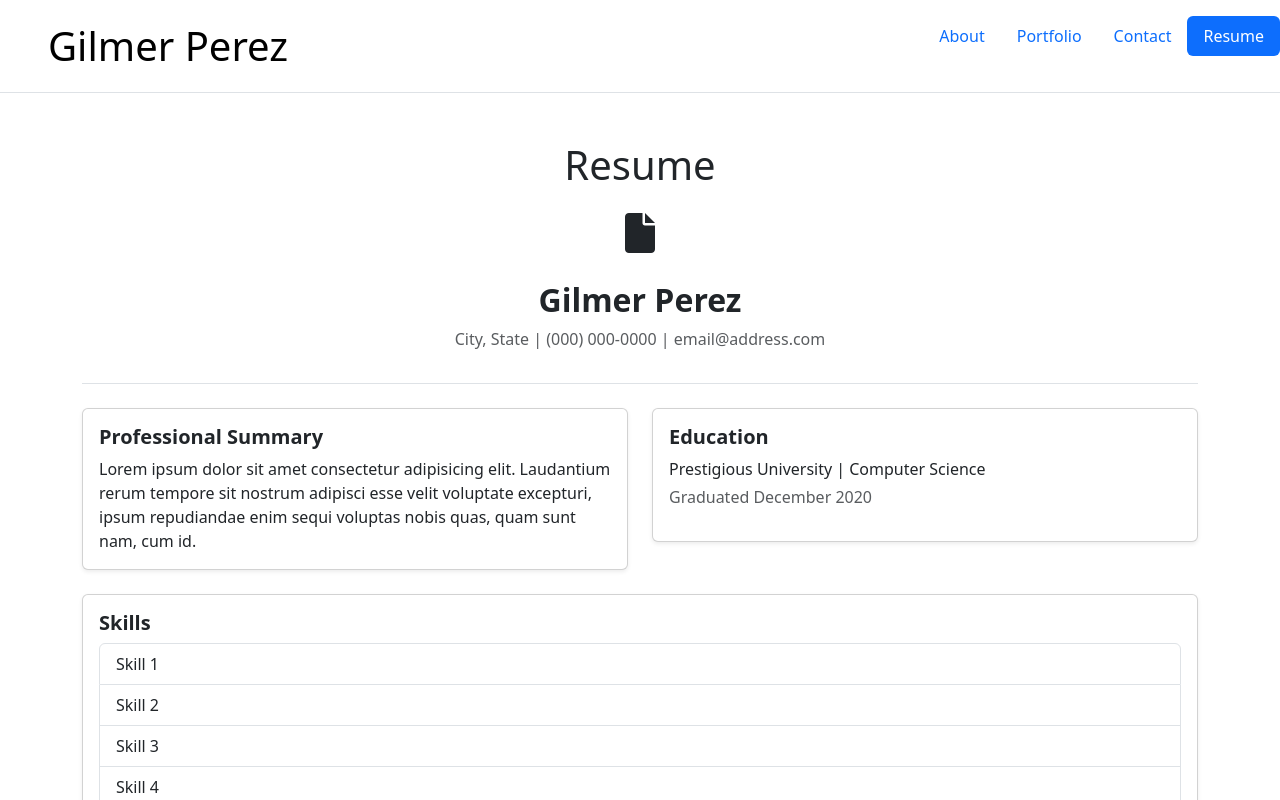
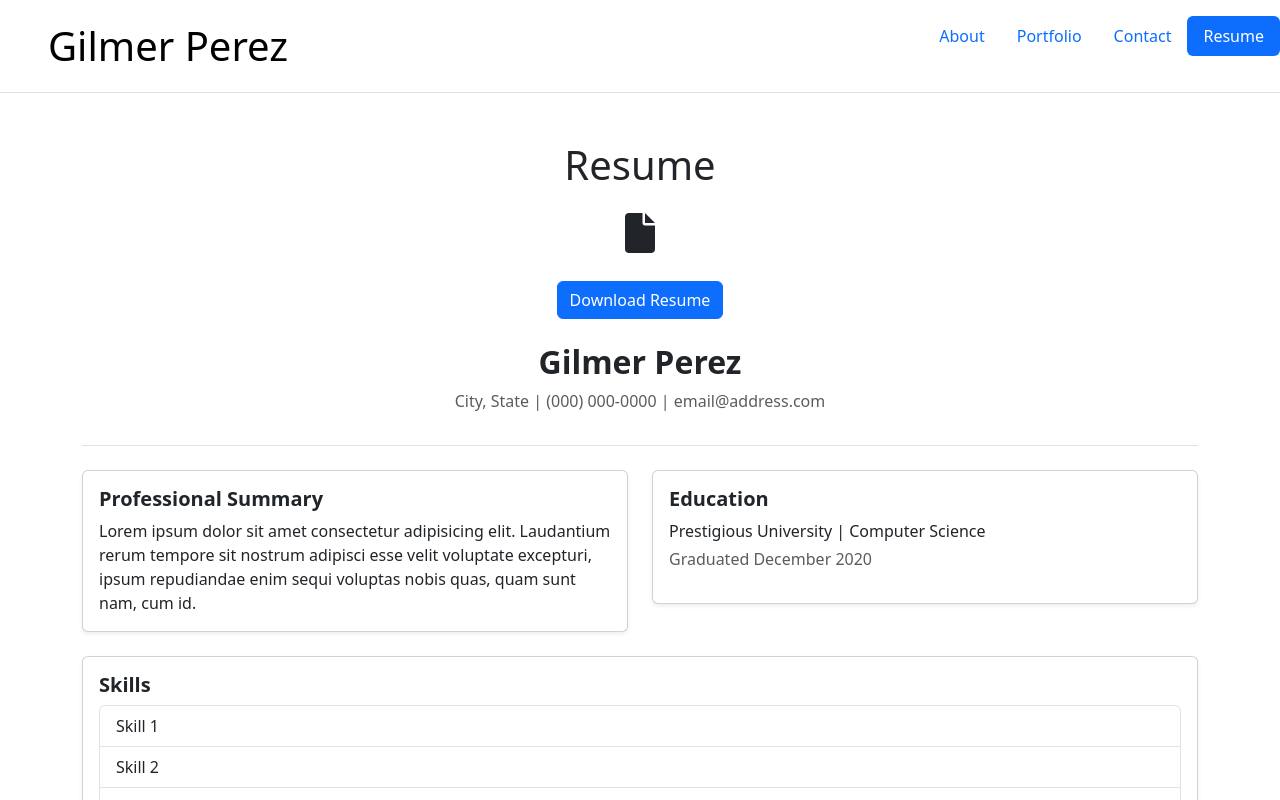
Before and after one commit to gilmerperez/module-12-challenge, a React (Vite) app: page /Resume in a window 1280 px wide. Shown: the top 800 px of the page. Built offline with nearby package versions, Linux system fonts and the light colour scheme.

Commit message:
Added download resume button in Resume.jsx

```diff
--- a/src/pages/Resume.jsx
+++ b/src/pages/Resume.jsx
@@ -7,7 +7,17 @@
         <i className="fa-solid fa-file fa-1x mt-4"></i>
         </h1>
 
-
+      {/* Download Resume Button */}
+      <div className="text-center mb-4">
+        <a
+          href="https://docs.google.com/document/d/1npDkxPIVvVO25jjsW1ox_uOW5Bxid0n0Y8UJG6Fd_k4/edit?usp=drive_link"
+          target="_blank"
+          rel="noopener noreferrer"
+          className="btn btn-primary"
+        >
+          Download Resume
+        </a>
+      </div>
 
       <div className="text-center border-bottom pb-3 mb-4">
         <h2 className="fw-bold">Gilmer Perez</h2>
```
